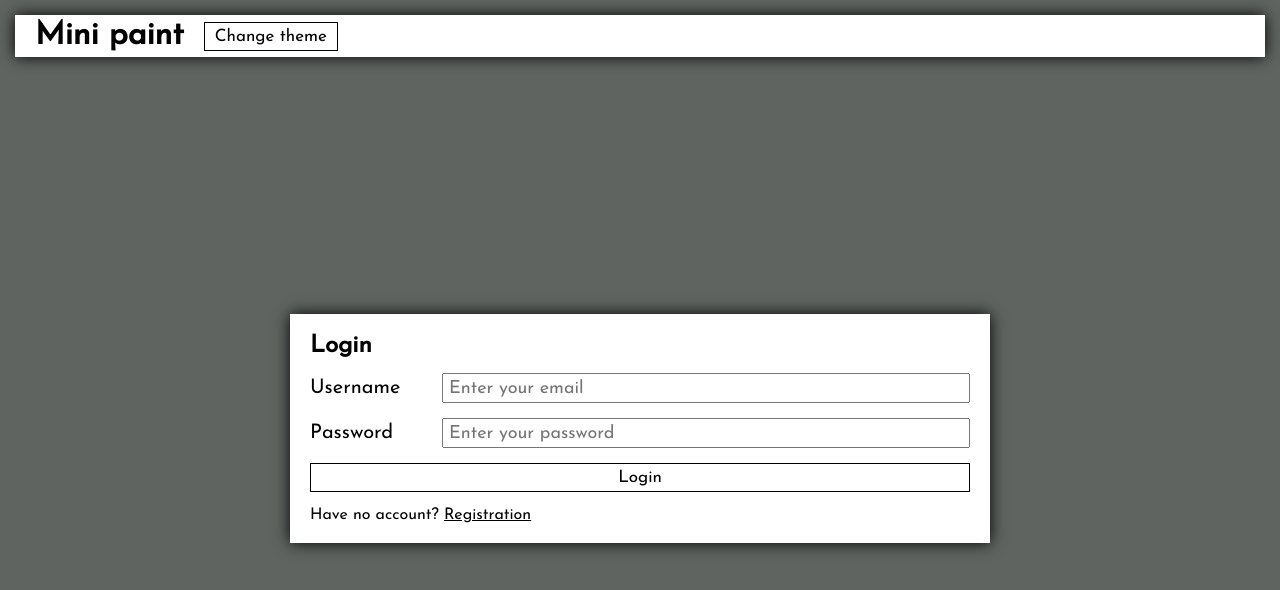
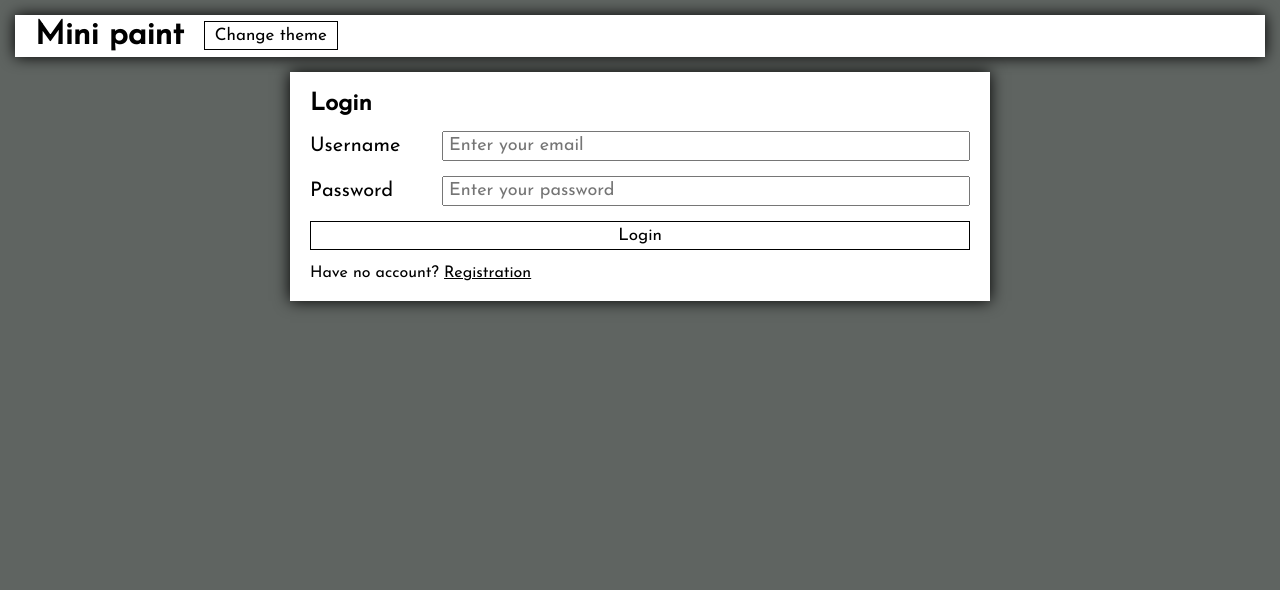
Before and after one commit to kirpichev228/mini-paint, a Vue app in the folder mini-paint/: page /login in a window 1280 px wide. Shown: the top 590 px of the page. Built offline with nearby package versions, Linux system fonts and the light colour scheme; no server answers.

Commit message:
jst-694 fix main element position in doc

```diff
--- a/mini-paint/src/App.vue
+++ b/mini-paint/src/App.vue
@@ -16,10 +16,12 @@ onMounted(() => {
 <template>
   <div class="app-wrapper">
     <NavBar />
-    <RouterView />
-    <Transition name="error">
-      <ErrorToast v-if="errorStore.errorToastStatus" />
-    </Transition>
+    <main>
+      <RouterView />
+      <Transition name="error">
+        <ErrorToast v-if="errorStore.errorToastStatus" />
+      </Transition>
+    </main>
   </div>
 </template>
 
@@ -53,6 +55,10 @@ onMounted(() => {
   overflow: hidden;
 }
 
+main {
+  height: 90vh;
+}
+
 .error-enter-active,
 .error-leave-active {
   transition: all 0.5s ease;
--- a/mini-paint/src/views/DrawPage.vue
+++ b/mini-paint/src/views/DrawPage.vue
@@ -1,8 +1,8 @@
 <template>
-  <main class="wrapper">
+  <section class="wrapper">
     <SideBar />
     <CanvasComponent />
-  </main>
+  </section>
 </template>
 
 <script setup lang="ts">
--- a/mini-paint/src/views/GalleryPage.vue
+++ b/mini-paint/src/views/GalleryPage.vue
@@ -1,5 +1,5 @@
 <template>
-  <main class="gallery-wrapper">
+  <section class="gallery-wrapper">
     <Transition name="zoom">
       <ImageZoom
         :imgURL="selectedImg.imgUrl"
@@ -36,7 +36,7 @@
         </div>
       </TransitionGroup>
     </div>
-  </main>
+  </section>
 </template>
 
 <script setup lang="ts">
```
